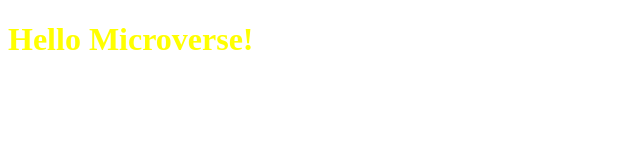
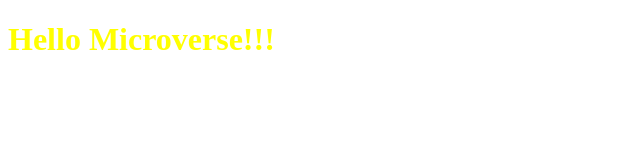
Before and after one commit to Wolfmikerson/Hello-Microverse2, a website: page index.htm in a window 1280 px wide. Shown: the full height of the page, 0-640 px from the left. Drawn offline with Linux system fonts and the light colour scheme.

Commit message:
edit index.htm

```diff
--- a/index.htm
+++ b/index.htm
@@ -8,7 +8,7 @@
     </head>
     <body>
         <header>
-            <h1>Hello Microverse!</h1>
+            <h1>Hello Microverse!!!</h1>
         </header>
     </body>
 </html>
```
